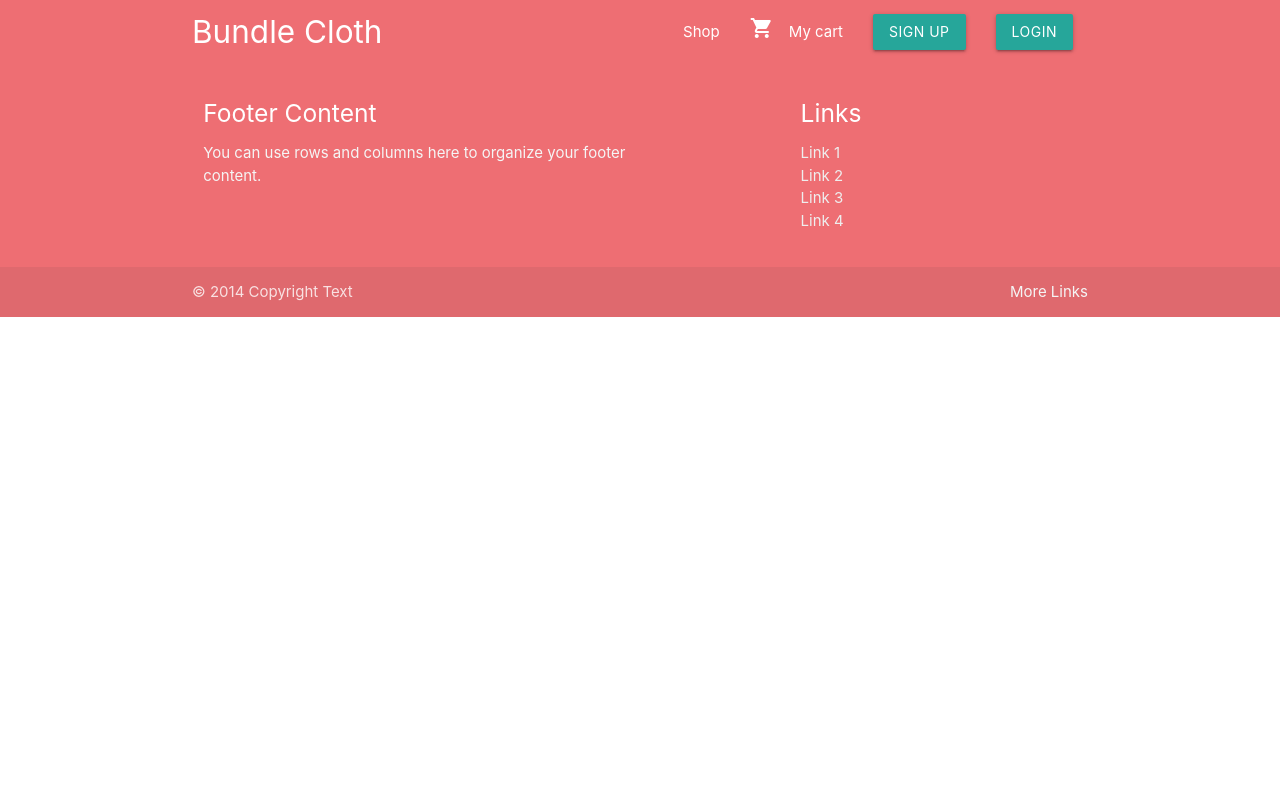
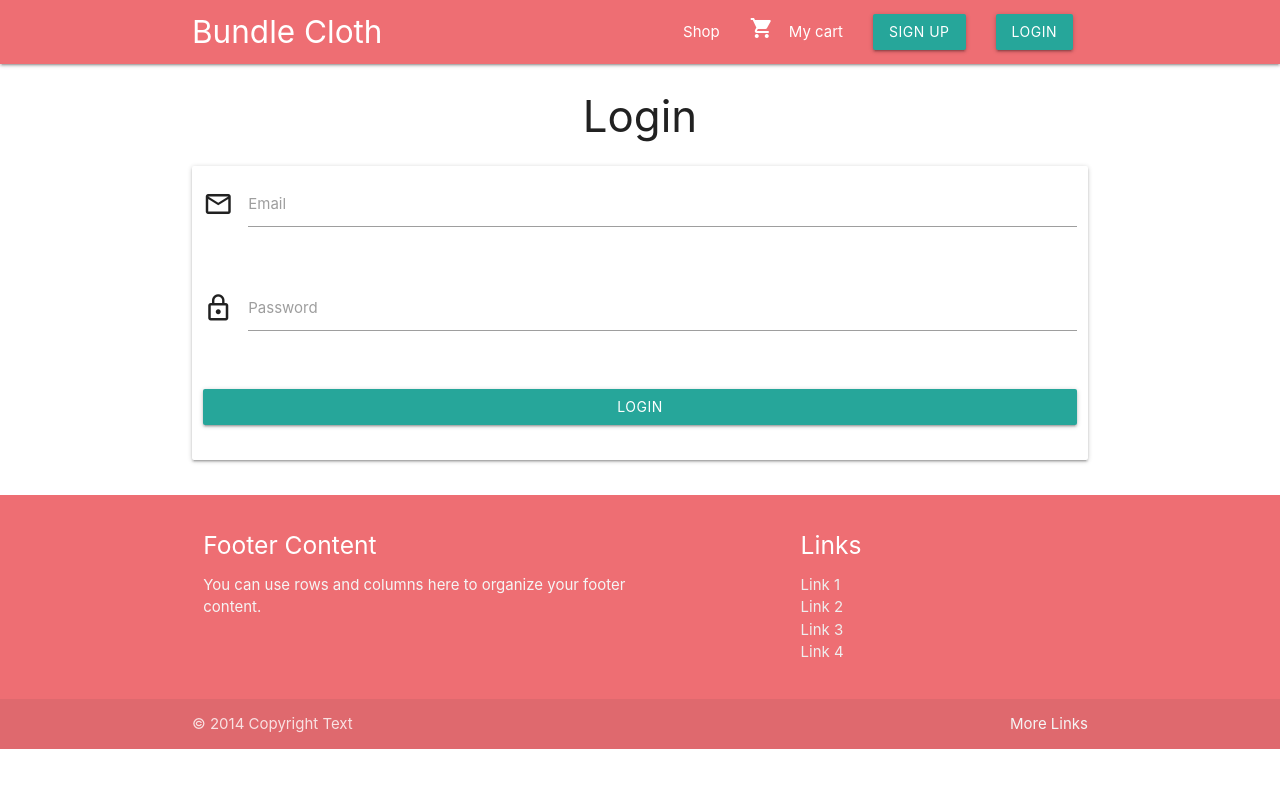
Before and after one commit to mtfiqh/bundleClothes-ecommerce-frontend, a React (Create React App) app: page /Login in a window 1280 px wide. Shown: the top 788 px of the page. Built offline with nearby package versions, Linux system fonts and the light colour scheme.

Commit message:
Minor Update
+Login

```diff
--- a/src/App.js
+++ b/src/App.js
@@ -4,6 +4,7 @@ import Navbar from './components/Navbar'
 import Home from './components/Home'
 import Cart from './components/Cart'
 import Footer from './components/Footer';
+import Login from './components/Login';
 
 class App extends Component {
   render() {
@@ -12,11 +13,13 @@ class App extends Component {
             <div className="App">
 
               <Navbar/>
-                <Switch>
-                    <Route exact path="/" component={Home}/>
-                    <Route path="/cart" component={Cart}/>
+                  <Switch>
+                      <Route exact path="/" component={Home}/>
+                      <Route path="/cart" component={Cart}/>
+                      <Route path="/Login" component={Login}/>
                   </Switch>
                   <Footer/>
+
              </div>
        </BrowserRouter>
 
--- /dev/null
+++ b/src/components/Login.js
@@ -0,0 +1,41 @@
+import React, { Component } from 'react';
+
+export default class Login extends Component {
+  render() {
+    return (
+        <div className="container">
+        <h3 className="center">Login</h3>
+                <div id="login-page" class="row">
+    <div class="col s12 z-depth-6 card-panel">
+      <form class="login-form">
+
+        <div class="row">
+          <div class="input-field col s12">
+            <i class="material-icons prefix">mail_outline</i>
+            <input class="validate" id="email" type="email"/>
+            <label for="email" data-error="wrong" data-success="right">Email</label>
+          </div>
+        </div>
+        <div class="row">
+          <div class="input-field col s12">
+            <i class="material-icons prefix">lock_outline</i>
+            <input id="password" type="password"/>
+            <label for="password">Password</label>
+          </div>
+        </div>
+
+        <div class="row">
+          <div class="input-field col s12">
+            <a href="#" class="btn waves-effect waves-light col s12">Login</a>
+          </div>
+        </div>
+
+
+      </form>
+    </div>
+  </div>
+    </div>
+
+    );
+  }
+}
--- a/src/components/Navbar.js
+++ b/src/components/Navbar.js
@@ -10,11 +10,10 @@ import { Link } from 'react-router-dom'
                         <li><Link to="/">Shop</Link></li>
                         <li><Link to="/cart"><i className="material-icons left">shopping_cart</i>My cart</Link></li>
                         <li><a class="waves-effect waves-light btn">Sign Up</a></li>
-                        <li><a class="waves-effect waves-light btn">Login</a></li>
+                        <li><Link to="/Login" class="waves-effect waves-light btn">Login</Link></li>
                     </ul>
                 </div>
             </nav>
-
 
     )
 }
```
Also changed, not shown: 1 other file (tests, documents, lock files or other folders).
